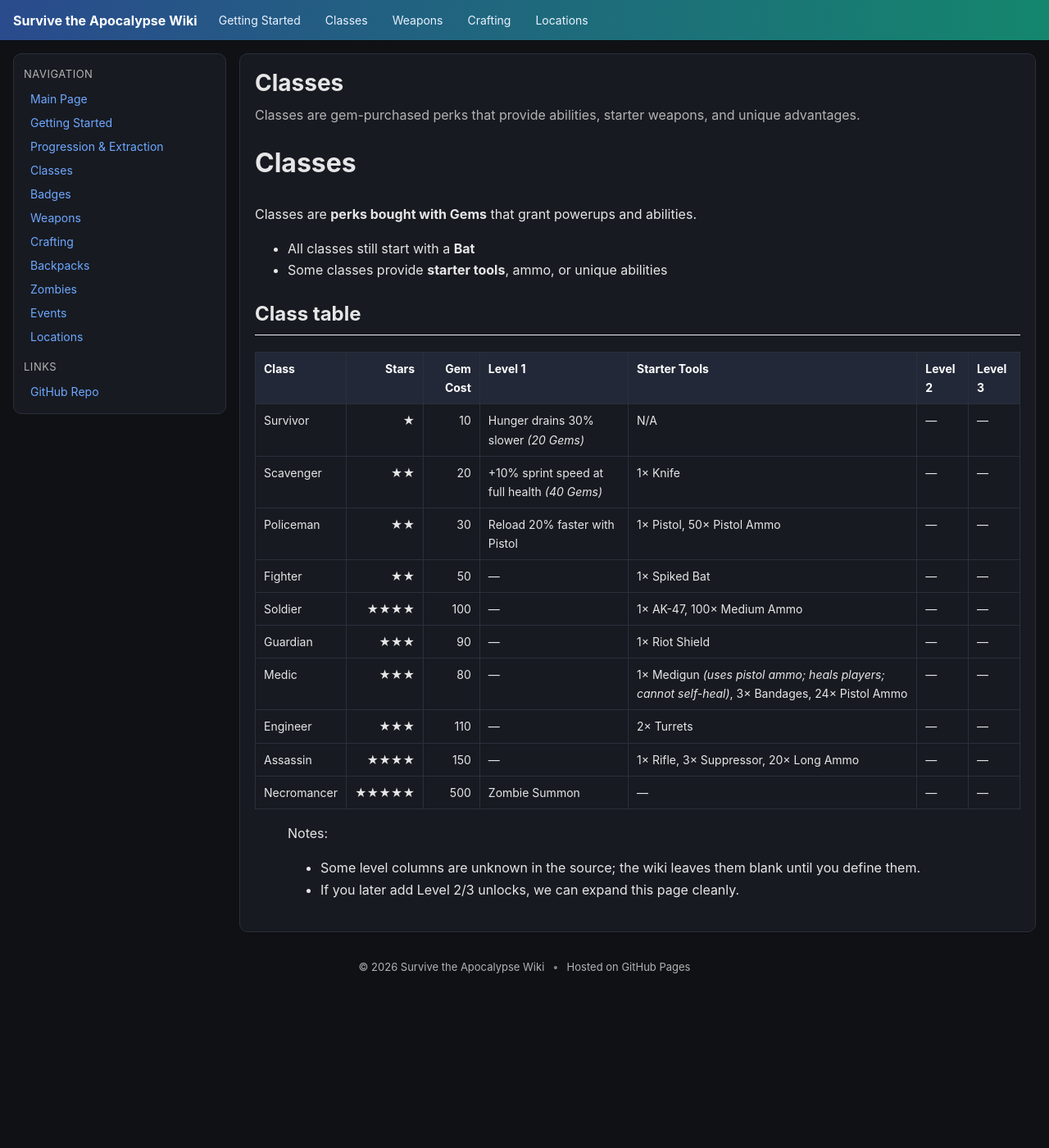
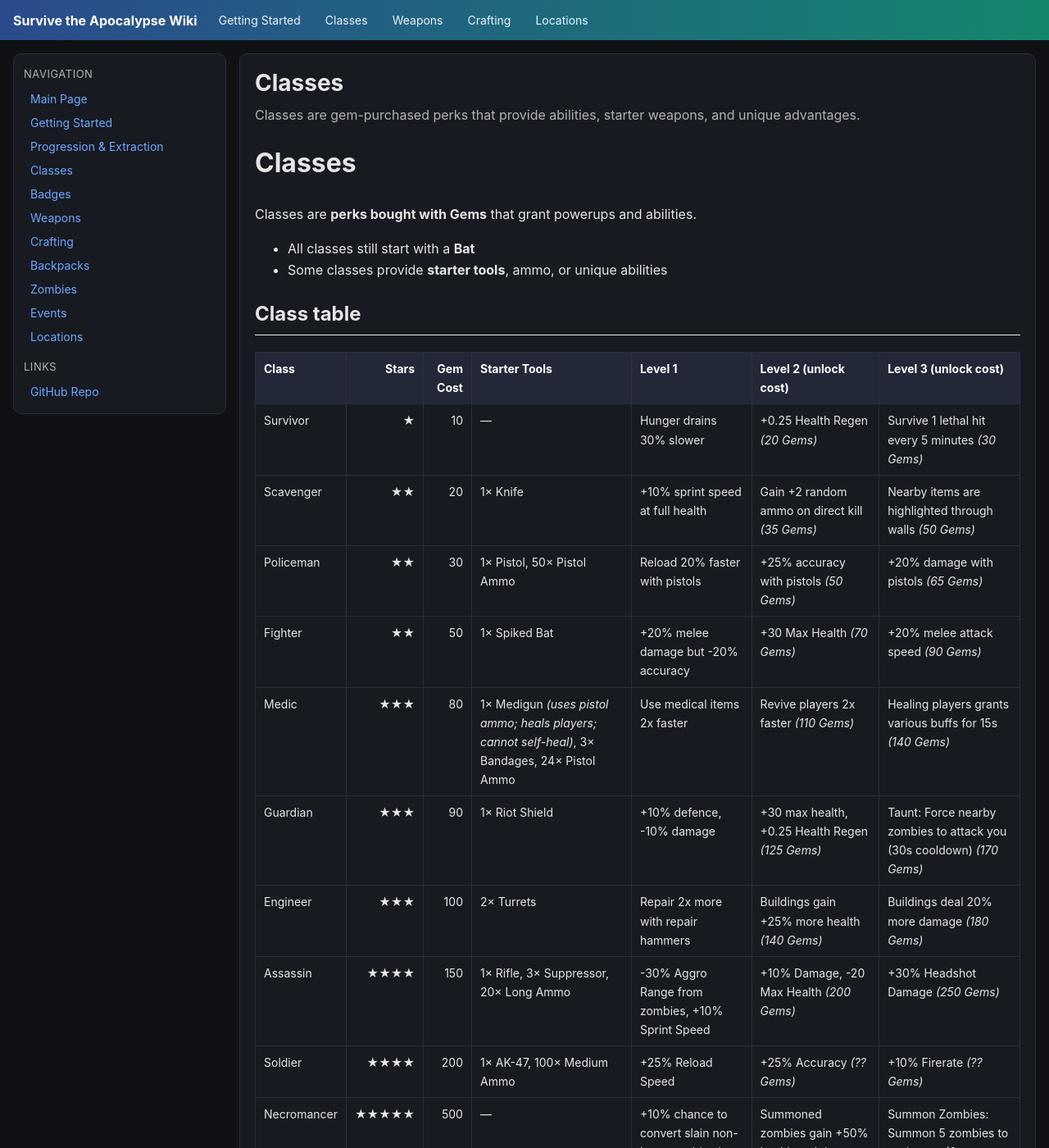
Before and after one commit to Xolreyli/survive-the-apocalypse-wiki, a Jekyll site: the page built from docs/03-classes.md, in a window 1280 px wide and 1400 px high. Shown: the whole window at 82% size. Built offline with Jekyll 4.4.1, drawn with Linux system fonts in a browser that asks for light colours; some of the changed text lies outside the part shown.

Commit message:
finished class table with level attributes and cost values

```diff
--- a/docs/03-classes.md
+++ b/docs/03-classes.md
@@ -13,18 +13,18 @@ Classes are **perks bought with Gems** that grant powerups and abilities.
 
 ## Class table
 
-| Class | Stars | Gem Cost | Level 1 | Starter Tools | Level 2 | Level 3 |
+| Class | Stars | Gem Cost | Starter Tools | Level 1 | Level 2 (unlock cost) | Level 3 (unlock cost) |
 |---|---:|---:|---|---|---|---|
-| Survivor | ★ | 10 | Hunger drains 30% slower *(20 Gems)* | N/A | — | — |
-| Scavenger | ★★ | 20 | +10% sprint speed at full health *(40 Gems)* | 1× Knife | — | — |
-| Policeman | ★★ | 30 | Reload 20% faster with Pistol | 1× Pistol, 50× Pistol Ammo | — | — |
-| Fighter | ★★ | 50 | — | 1× Spiked Bat | — | — |
-| Soldier | ★★★★ | 100 | — | 1× AK-47, 100× Medium Ammo | — | — |
-| Guardian | ★★★ | 90 | — | 1× Riot Shield | — | — |
-| Medic | ★★★ | 80 | — | 1× Medigun *(uses pistol ammo; heals players; cannot self-heal)*, 3× Bandages, 24× Pistol Ammo | — | — |
-| Engineer | ★★★ | 110 | — | 2× Turrets | — | — |
-| Assassin | ★★★★ | 150 | — | 1× Rifle, 3× Suppressor, 20× Long Ammo | — | — |
-| Necromancer | ★★★★★ | 500 | Zombie Summon | — | — | — |
+| Survivor | ★ | 10 | — | Hunger drains 30% slower | +0.25 Health Regen *(20 Gems)* | Survive 1 lethal hit every 5 minutes *(30 Gems)* |
+| Scavenger | ★★ | 20 | 1× Knife | +10% sprint speed at full health | Gain +2 random ammo on direct kill *(35 Gems)* | Nearby items are highlighted through walls *(50 Gems)* |
+| Policeman | ★★ | 30 | 1× Pistol, 50× Pistol Ammo | Reload 20% faster with pistols | +25% accuracy with pistols *(50 Gems)* | +20% damage with pistols *(65 Gems)* |
+| Fighter | ★★ | 50 | 1× Spiked Bat | +20% melee damage but -20% accuracy | +30 Max Health *(70 Gems)* | +20% melee attack speed *(90 Gems)* |
+| Medic | ★★★ | 80 | 1× Medigun *(uses pistol ammo; heals players; cannot self-heal)*, 3× Bandages, 24× Pistol Ammo | Use medical items 2x faster | Revive players 2x faster *(110 Gems)* | Healing players grants various buffs for 15s *(140 Gems)* |
+| Guardian | ★★★ | 90 | 1× Riot Shield | +10% defence, -10% damage | +30 max health, +0.25 Health Regen *(125 Gems)* | Taunt: Force nearby zombies to attack you (30s cooldown) *(170 Gems)* |
+| Engineer | ★★★ | 100 | 2× Turrets | Repair 2x more with repair hammers | Buildings gain +25% more health *(140 Gems)* | Buildings deal 20% more damage *(180 Gems)* |
+| Assassin | ★★★★ | 150 | 1× Rifle, 3× Suppressor, 20× Long Ammo | -30% Aggro Range from zombies, +10% Sprint Speed | +10% Damage, -20 Max Health *(200 Gems)* | +30% Headshot Damage *(250 Gems)* |
+| Soldier | ★★★★ | 200 | 1× AK-47, 100× Medium Ammo | +25% Reload Speed | +25% Accuracy *(?? Gems)* | +10% Firerate *(?? Gems)* |
+| Necromancer | ★★★★★ | 500 | — | +10% chance to convert slain non-boss zombies into allies for 60s | Summoned zombies gain +50% health and damage *(600 Gems)* | Summon Zombies: Summon 5 zombies to assist you (2m cooldown) *(750 Gems)* |
 
 > Notes:
 > - Some level columns are unknown in the source; the wiki leaves them blank until you define them.
```
